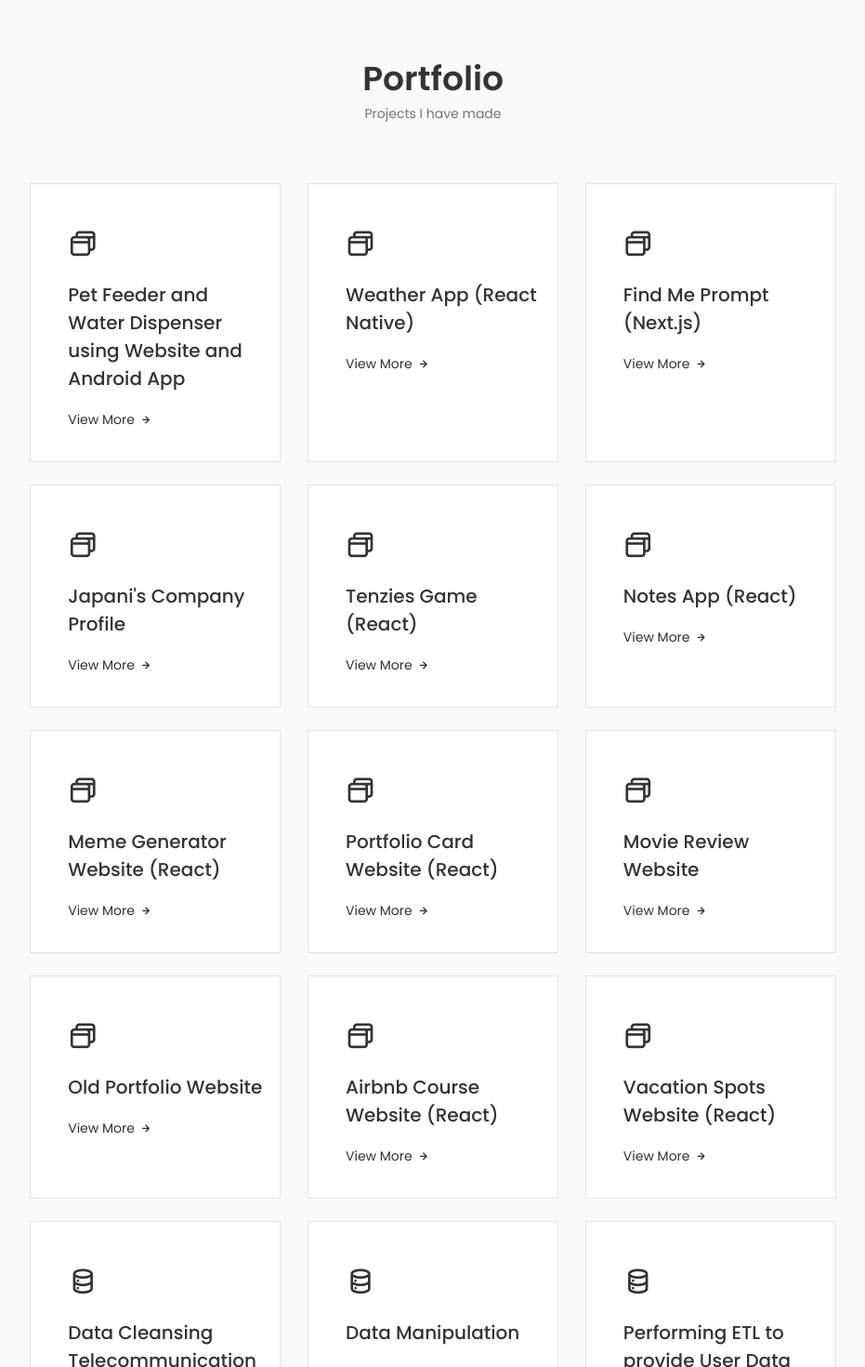
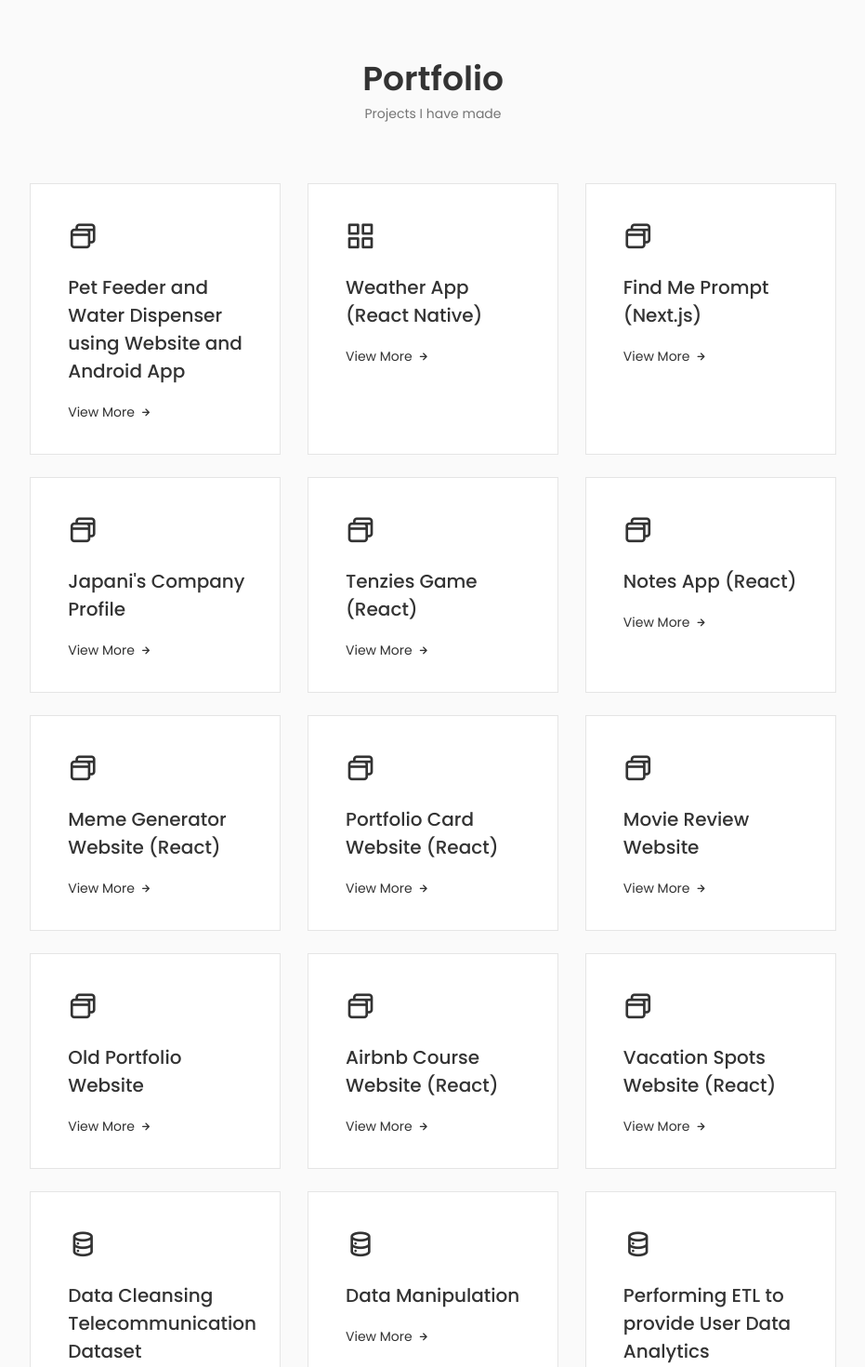
Before and after one commit to kevinwebtest/kevinwebtest.github.io, a React (Create React App) app: page / in a window 1280 px wide. Shown: the part 2125-3595 px from the top of the page at 93% size, without its empty margins (174-1105 px from the left). Built offline with nearby package versions, Linux system fonts and the light colour scheme.

Commit message:
add animation and change some icons

```diff
--- a/src/components/about/About.jsx
+++ b/src/components/about/About.jsx
@@ -33,7 +33,7 @@ export default function About() {
                 </div>
                 <div className="about__intro">
                     <h1 className="about__question">What I do?</h1>
-                    <h3 className="about__answer">I design + develop websites, apps, automation scripts and IoT projects.</h3>
+                    <h3 className="about__answer hidden">I design + develop websites, apps, automation scripts and IoT projects.</h3>
                 </div>
                 <div className="about__button">
                     <a download="" href={CV} className="button button--flex">Download CV
--- a/src/components/about/Info.jsx
+++ b/src/components/about/Info.jsx
@@ -1,7 +1,7 @@
 
 export default function About() {
     return (
-        <div className="about__info grid">
+        <div className="about__info grid hidden">
             <div className="about__box">
                 <i className="uil uil-briefcase-alt about__icon"></i>
                 <h3 className="about__title">Experience</h3>
@@ -11,7 +11,7 @@ export default function About() {
             <div className="about__box">
                 <i className="uil uil-constructor about__icon"></i>
                 <h3 className="about__title">Projects</h3>
-                <span className="about__subtitle">6+ Projects Made</span>
+                <span className="about__subtitle">9+ Projects Made</span>
             </div>
 
         </div>
--- a/src/components/footer/Footer.css
+++ b/src/components/footer/Footer.css
@@ -15,17 +15,18 @@
     color: var(--title-color-dark);
 }
 
-.footer__list {
+/* .footer__list {
     display: flex;
     justify-content: center;
     column-gap: 1.5rem;
     margin-bottom: var(--mb-2);
-}
+} */
 
 .footer__social {
     display: flex;
     justify-content: center;
     column-gap: 1.5rem;
+    margin-bottom: var(--mb-1);
 }
 
 .footer__social-link {
@@ -43,7 +44,6 @@
 
 .footer__copy {
     display: block;
-    margin-top: 2rem;
     color: var(--title-color);
     text-align: center;
     font-size: var(--smaller-font-size);
--- a/src/components/footer/Footer.jsx
+++ b/src/components/footer/Footer.jsx
@@ -4,7 +4,7 @@ export default function Footer() {
     return (
       <footer className="footer">
         <div className="footer__container container">
-            <ul className="footer__list">
+            {/* <ul className="footer__list">
                 <li>
                     <a href="#about" className="footer__link">About</a>
                 </li>
@@ -14,7 +14,7 @@ export default function Footer() {
                 <li>
                     <a href="#qualification" className="footer__link">Experience</a>
                 </li>
-            </ul>
+            </ul> */}
 
             <div className="footer__social">
                 <a href="https://www.linkedin.com/in/setiawan-kevin/" className="footer__social-link" target="_black">
@@ -26,7 +26,7 @@ export default function Footer() {
                 </a>
             </div>
 
-            <span className="footer__copy">This Website was created using React.js</span>
+            <p className="footer__copy">This website was created using React.js<br />&copy;Kevin Setiawan.</p>
         </div>
       </footer>
     );
--- a/src/components/header/Header.jsx
+++ b/src/components/header/Header.jsx
@@ -26,7 +26,7 @@ export default function Header() {
           const skills = document.getElementById('skills').offsetTop;
           const contact = document.getElementById('contact').offsetTop;
 
-          console.log(currentPos)
+        //   console.log(currentPos)
           if (currentPos < about-300) {
             setActiveNav('#home');
           } else if (currentPos >= about-300 && currentPos < qualification-300) {
--- a/src/components/portfolio/Portfolio.css
+++ b/src/components/portfolio/Portfolio.css
@@ -8,7 +8,18 @@
     position: relative;
     border: 1px solid rgba(0,0,0, 0.1);
     background-color: var(--container-color);
-    padding: 2.5rem 1rem 2rem 2.5rem;
+    padding: 2rem 2rem 2rem 2.5rem;
+    opacity: 0;
+}
+
+.hidden {
+    transform: translateY(20px) scale(0.9);
+    transition: opacity 0.7s, transform 0.7s;
+}
+
+.fade-in {
+    opacity: 1;
+    transform: translateY(0) scale(1);
 }
 
 .services__icon {
@@ -60,7 +71,7 @@
     }
 
     .services__content {
-        padding: 2rem 0.5rem 1.5rem 2rem;
+        padding: 2rem 1.5rem 1.5rem 2rem;
     }
 
     .services__icon {
--- a/src/components/portfolio/Portfolio.jsx
+++ b/src/components/portfolio/Portfolio.jsx
@@ -7,7 +7,7 @@ export default function Portfolio() {
             <span className="section__subtitle">Projects I have made</span>
 
             <div className="services__container container grid">
-                <div className="services__content">
+                <div className="services__content hidden">
                     <div>
                         <i className="uil uil-browser services__icon"></i>
                         <h3 className="services__title">
@@ -29,9 +29,9 @@ export default function Portfolio() {
 
                 </div>
 
-                <div className="services__content">
+                <div className="services__content hidden">
                     <div>
-                        <i className="uil uil-browser services__icon"></i>
+                        <i className="uil uil-apps services__icon"></i>
                         <h3 className="services__title">Weather App (React Native)</h3>
                     </div>
                     <a href="https://expo.dev/@kevin_setiawan/TheWeatherApp">
@@ -39,7 +39,7 @@ export default function Portfolio() {
                     </a>
                 </div>
 
-                <div className="services__content">
+                <div className="services__content hidden">
                     <div>
                         <i className="uil uil-browser services__icon"></i>
                         <h3 className="services__title">Find Me Prompt (Next.js)</h3>
@@ -50,7 +50,7 @@ export default function Portfolio() {
 
                 </div>
 
-                <div className="services__content">
+                <div className="services__content hidden">
                     <div>
                         <i className="uil uil-browser services__icon"></i>
                         <h3 className="services__title">Japani's Company Profile</h3>
@@ -61,7 +61,7 @@ export default function Portfolio() {
 
                 </div>
 
-                <div className="services__content">
+                <div className="services__content hidden">
                     <div>
                         <i className="uil uil-browser services__icon"></i>
                         <h3 className="services__title">Tenzies Game (React)</h3>
@@ -72,7 +72,7 @@ export default function Portfolio() {
 
                 </div>
 
-                <div className="services__content">
+                <div className="services__content hidden">
                     <div>
                         <i class="uil uil-browser services__icon"></i>
                         <h3 className="services__title">Notes App (React)</h3>
@@ -84,7 +84,7 @@ export default function Portfolio() {
                 </div>
 
 
-                <div className="services__content">
+                <div className="services__content hidden">
                     <div>
                         <i className="uil uil-browser services__icon"></i>
                         <h3 className="services__title">Meme Generator Website (React)</h3>
@@ -95,7 +95,7 @@ export default function Portfolio() {
 
                 </div>
 
-                <div className="services__content">
+                <div className="services__content hidden">
                     <div>
                         <i className="uil uil-browser services__icon"></i>
                         <h3 className="services__title">
@@ -107,7 +107,7 @@ export default function Portfolio() {
                     </a>
                 </div>
 
-                <div className="services__content">
+                <div className="services__content hidden">
                     <div>
                         <i className="uil uil-browser services__icon"></i>
                         <h3 className="services__title">Movie Review Website</h3>
@@ -118,7 +118,7 @@ export default function Portfolio() {
                     </a>
                 </div>
 
-                <div className="services__content">
+                <div className="services__content hidden">
                     <div>
                         <i className="uil uil-browser services__icon"></i>
                         <h3 className="services__title">Old Portfolio Website</h3>
@@ -129,7 +129,7 @@ export default function Portfolio() {
                     </a>
                 </div>
 
-                <div className="services__content">
+                <div className="services__content hidden">
                     <div>
                         <i className="uil uil-browser services__icon"></i>
                         <h3 className="services__title">Airbnb Course Website (React)</h3>
@@ -140,7 +140,7 @@ export default function Portfolio() {
                     </a>
                 </div>
 
-                <div className="services__content">
+                <div className="services__content hidden">
                     <div>
                         <i className="uil uil-browser services__icon"></i>
                         <h3 className="services__title">Vacation Spots Website (React)</h3>
@@ -151,7 +151,7 @@ export default function Portfolio() {
                     </a>
                 </div>
 
-                <div className="services__content">
+                <div className="services__content hidden">
                     <div>
                         <i class="uil uil-database services__icon"></i>
                         <h3 className="services__title">Data Cleansing Telecommunication Dataset</h3>
@@ -162,7 +162,7 @@ export default function Portfolio() {
                     </a>
                 </div>
 
-                <div className="services__content">
+                <div className="services__content hidden">
                     <div>
                         <i class="uil uil-database services__icon"></i>
                         <h3 className="services__title">Data Manipulation</h3>
@@ -172,7 +172,7 @@ export default function Portfolio() {
                     </a>
                 </div>
 
-                <div className="services__content">
+                <div className="services__content hidden">
                     <div>
                         <i class="uil uil-database services__icon"></i>
                         <h3 className="services__title">Performing ETL to provide User Data Analytics</h3>
--- a/src/components/qualification/Qualification.css
+++ b/src/components/qualification/Qualification.css
@@ -40,11 +40,17 @@
 
 
 .qualification__content {
-    display: none;
+    opacity: 0;
+    transform: translateY(20px) scale(0.9);
+    height: 0;
+    overflow: hidden;
+    transition: opacity 1s, transform 1s;
 }
 
 .qualification__content-active {
-    display: block;
+    height: auto;
+    opacity: 1;
+    transform: translateY(0px) scale(1);
 }
 
 .qualification__data {
--- a/src/components/skills/Skills.css
+++ b/src/components/skills/Skills.css
@@ -33,6 +33,8 @@
 .skills__data {
     display: flex;
     column-gap: 0.5rem;
+    align-items:center;
+
 }
 
 .skills .bx {
@@ -43,7 +45,6 @@
 .skills__name {
     font-size: var(--normal-font-size);
     font-weight: var(--font-medium);
-    line-height: 30px;
 }
 
 /*=============== BREAKPOINTS ===============*/
```
Also changed, not shown: src/App.js (+16 -0 lines), src/components/qualification/Qualification.jsx (+8 -5 lines), src/components/skills/Skills.jsx (+18 -4 lines).
